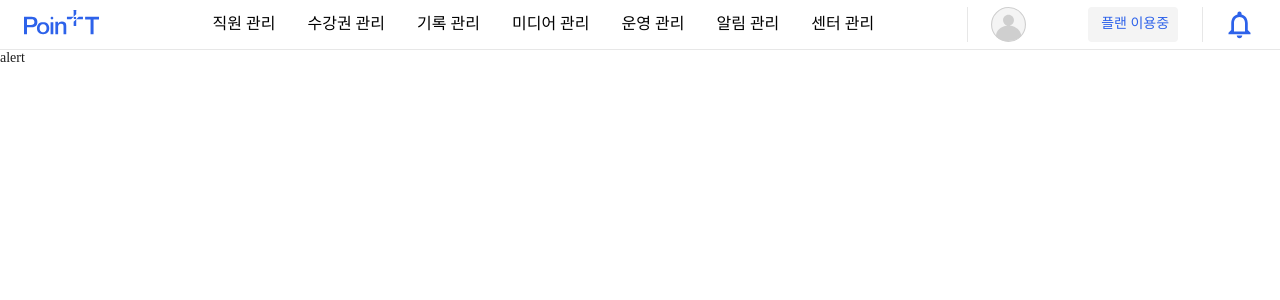
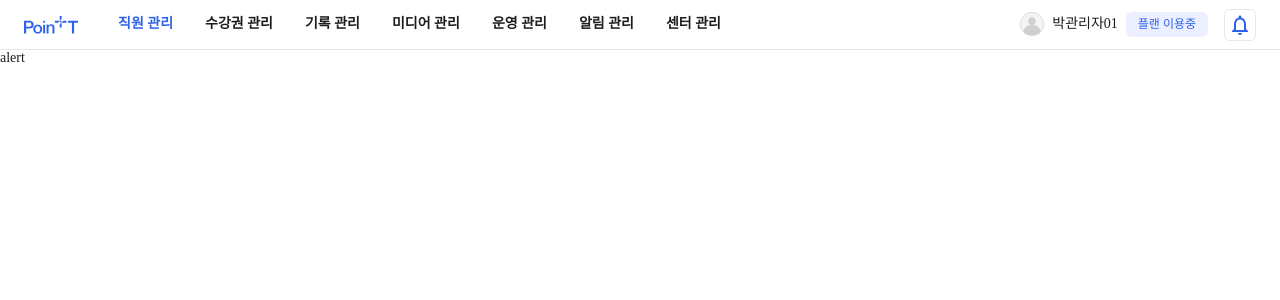
Before and after one commit to pie-sfac/5-21, a React (Vite) app: page /alert in a window 1280 px wide. Shown: the top 300 px of the page. Built offline with nearby package versions, Linux system fonts and the light colour scheme.

Commit message:
feat: Header구조 변경 및 적용

```diff
--- a/src/MyRoutes.tsx
+++ b/src/MyRoutes.tsx
@@ -1,6 +1,6 @@
 import React, { lazy, Suspense } from 'react';
 import { BrowserRouter as BrowserRouter, Routes, Route } from 'react-router-dom';
-import NavBar from './components/nav/NavBar';
+import Nav from './components/header';
 import Loading from './components/common/Loading';
 
 // 스피너 넣기!
@@ -12,7 +12,7 @@
     return (
         <Suspense fallback={<Loading />}>
             <BrowserRouter>
-                <NavBar />
+                <Nav />
                 <Routes>
                     <Route path='/media' element={<LinkPage />} />
                     <Route path='/employee' element={<div>직원 관리</div>} />
--- a/src/components/header.tsx
+++ b/src/components/header.tsx
@@ -1,6 +1,7 @@
-import * as React from 'react';
+import React, { useState } from 'react';
 import * as S from './style';
 import { Link } from 'react-router-dom';
+import { menu } from '../components/commonConst/NavConst';
 // img
 import logo from '../assets/Logo.svg';
 import profile from '../assets/Profile.svg';
@@ -8,33 +9,27 @@
 
 type Props = {};
 
-const header = (props: Props) => {
+const Header = (props: Props) => {
+    const [isActive, setIsActive] = useState(0);
+
     return (
         <S.Header>
             <S.NavBar>
                 <S.LogoImg src={logo} alt='logo-img' />
                 <S.Gnb>
-                    <S.GnbItem>
-                        <S.StyleLink to='/'>직원 관리</S.StyleLink>
-                    </S.GnbItem>
-                    <S.GnbItem>
-                        <S.StyleLink to='/'>수강권 관리</S.StyleLink>
-                    </S.GnbItem>
-                    <S.GnbItem>
-                        <S.StyleLink to='/record'>기록 관리</S.StyleLink>
-                    </S.GnbItem>
-                    <S.GnbItem>
-                        <S.StyleLink to='/link/clips'>미디어 관리</S.StyleLink>
-                    </S.GnbItem>
-                    <S.GnbItem>
-                        <S.StyleLink to='/'>운영 데이터</S.StyleLink>
-                    </S.GnbItem>
-                    <S.GnbItem>
-                        <S.StyleLink to='/'>알림메시지</S.StyleLink>
-                    </S.GnbItem>
-                    <S.GnbItem>
-                        <S.StyleLink to='/'>센터 정보</S.StyleLink>
-                    </S.GnbItem>
+                    {menu.map((item) => (
+                        <S.GnbItem key={item.id}>
+                            <S.StyleLink
+                                className={item.id === isActive ? 'active' : ''}
+                                onClick={() => {
+                                    setIsActive(item.id);
+                                }}
+                                to={item.path}
+                            >
+                                {item.name}
+                            </S.StyleLink>
+                        </S.GnbItem>
+                    ))}
                 </S.Gnb>
             </S.NavBar>
             <S.UserBar>
@@ -53,4 +48,4 @@
     );
 };
 
-export default header;
+export default Header;
```
